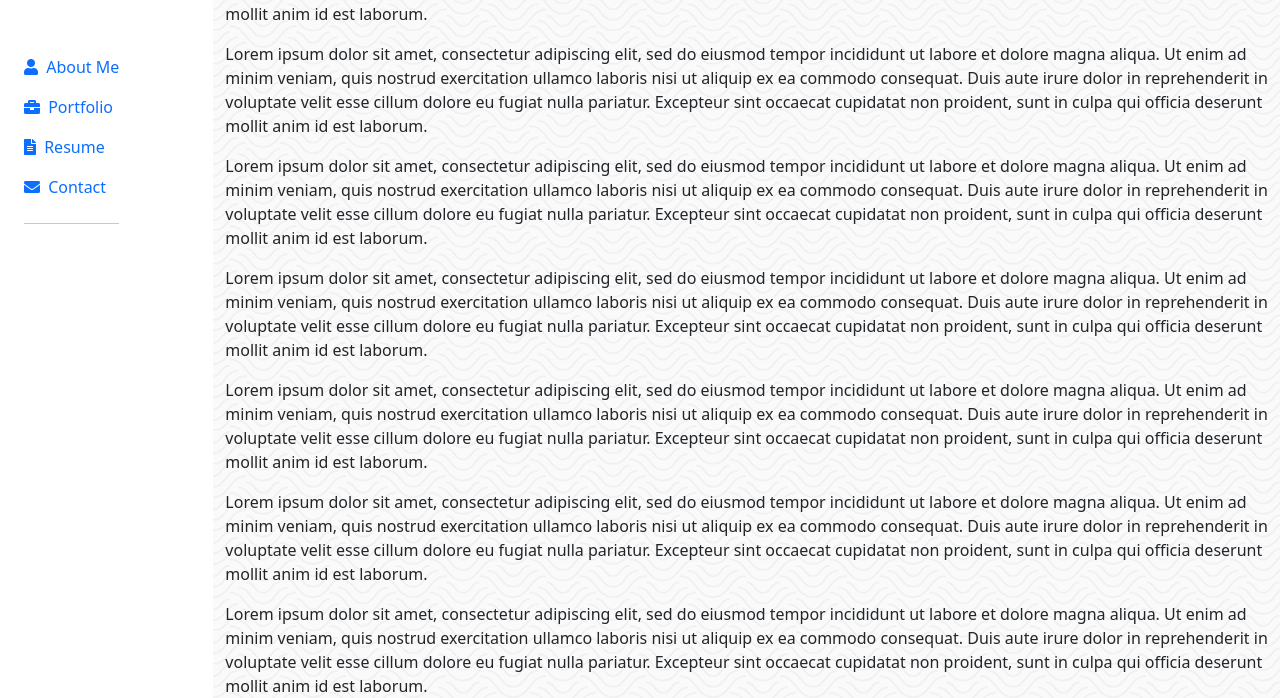
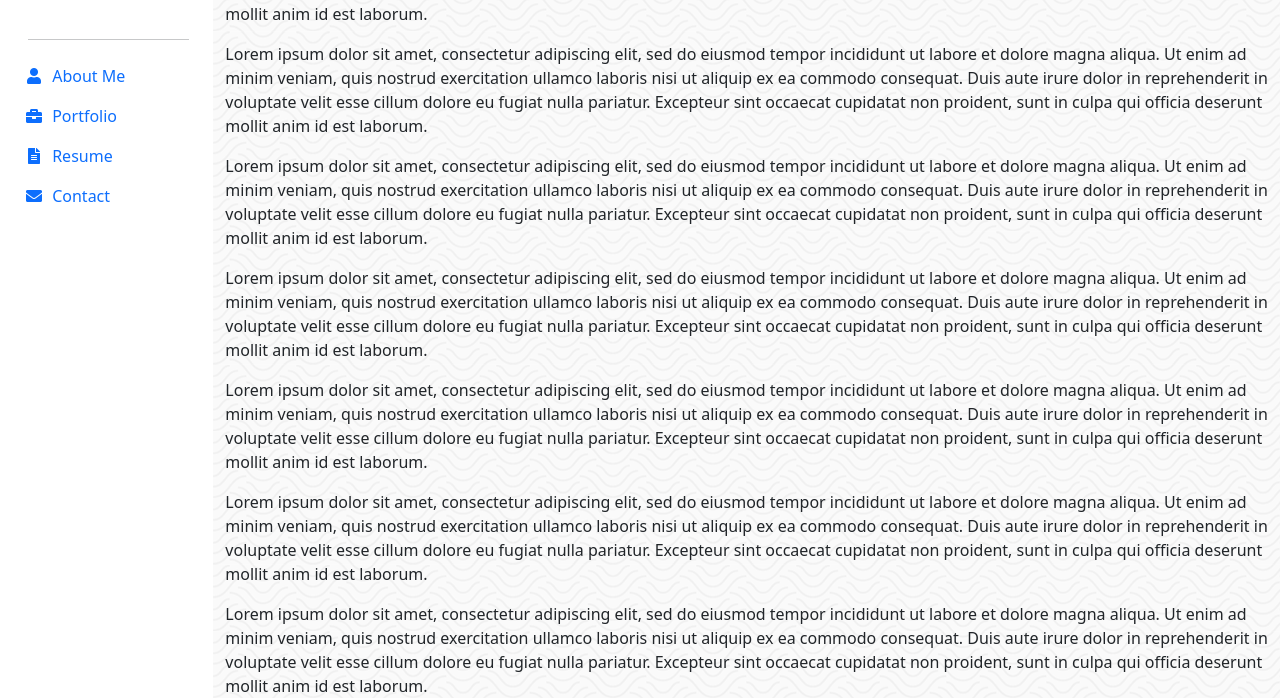
Before and after one commit to k-mill1/portfolio-site, a plain HTML site: page index.html in a window 1280 px wide. Shown: the part 102-800 px from the top of the page. Drawn offline with nearby package versions, Linux system fonts and the light colour scheme.

Commit message:
add space after icons

```diff
--- a/index.html
+++ b/index.html
@@ -22,32 +22,33 @@
                         <div class="ms-1 d-none d-sm-inline">
                             <h2>Kaisa Mill</h2>
                             <h6>Junior Web Developer</h6>
-                            </br></br>
+                            </br>
+                            <hr>
                         </div>
                         <div id = "navbar">
                         <ul class="nav nav-pills flex-column mb-sm-auto mb-0 align-items-center align-items-sm-start" >
 
                             <li class="nav-item">
                                 <a href="index.html" class="nav-link align-middle px-0">
-                                    <i class="fas fa-user"></i><span class="ms-1 d-none d-sm-inline "> About Me</span>
+                                    <i class="fas fa-user fa-fw"></i><span class="ms-1 d-none d-sm-inline "> About Me</span>
                                 </a>
                             </li>
                             <li>
                                 <a href="portfolio.html" class="nav-link align-middle px-0">
-                                    <i class="fas fa-briefcase"></i> <span class="ms-1 d-none d-sm-inline">Portfolio</span></a>
+                                    <i class="fas fa-briefcase fa-fw"></i> <span class="ms-1 d-none d-sm-inline">Portfolio</span></a>
                             </li>
                             <li>
                                 <a href="resume.html" class="nav-link px-0 align-middle">
-                                    <i class="fas fa-file-alt"></i> <span class="ms-1 d-none d-sm-inline"> Resume</span></a>
+                                    <i class="fas fa-file-alt fa-fw"></i> <span class="ms-1 d-none d-sm-inline"> Resume</span></a>
                             </li>
 
 
                             <li>
                                 <a href="contact.html" class="nav-link px-0 align-middle">
-                                    <i class="fas fa-envelope"></i> <span class="ms-1 d-none d-sm-inline">Contact</span> </a>
+                                    <i class="fas fa-envelope fa-fw"></i> <span class="ms-1 d-none d-sm-inline">Contact</span> </a>
                             </li>
                         </ul>
-                        <hr>
+
                     </div>
                     </div>
                 </div>
```
